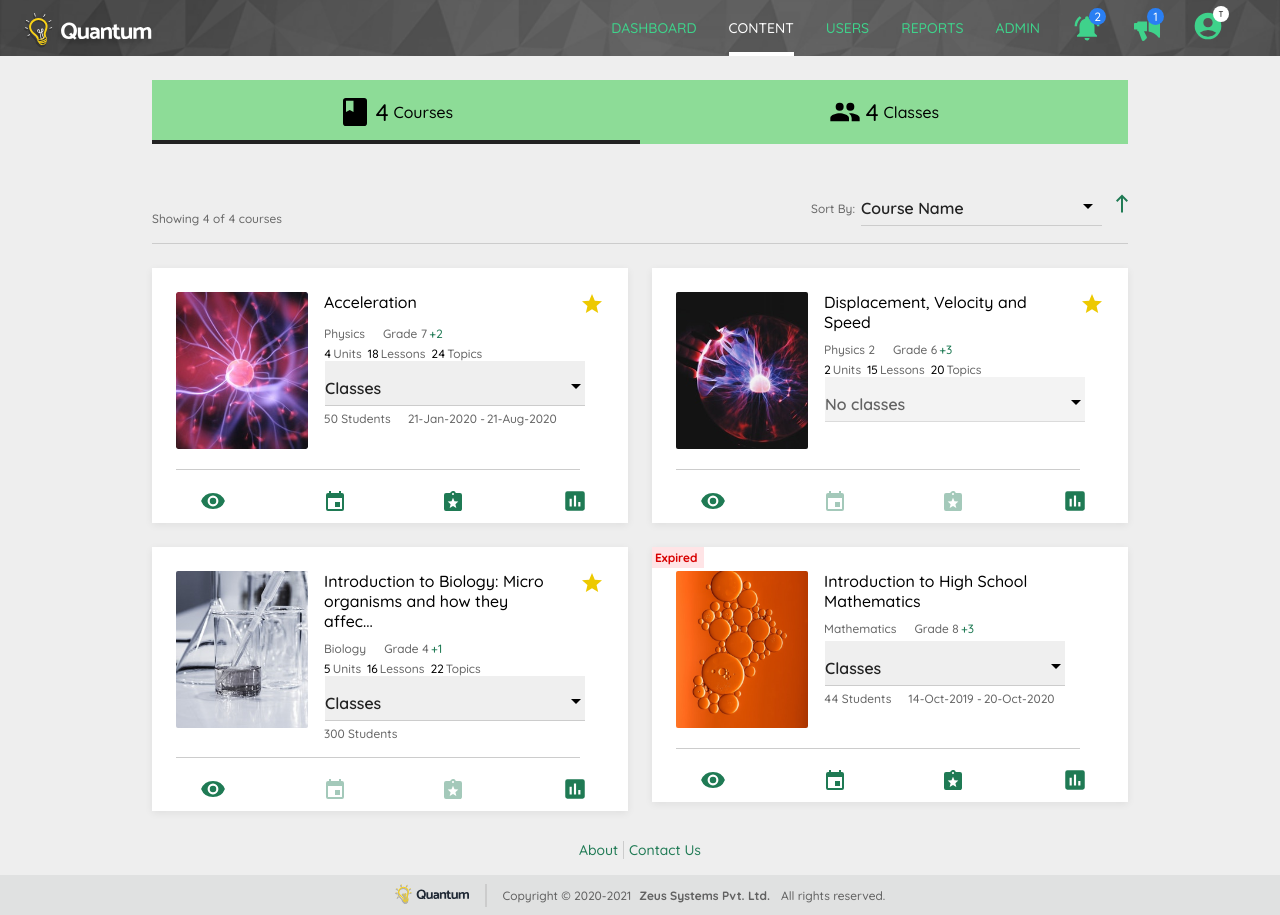
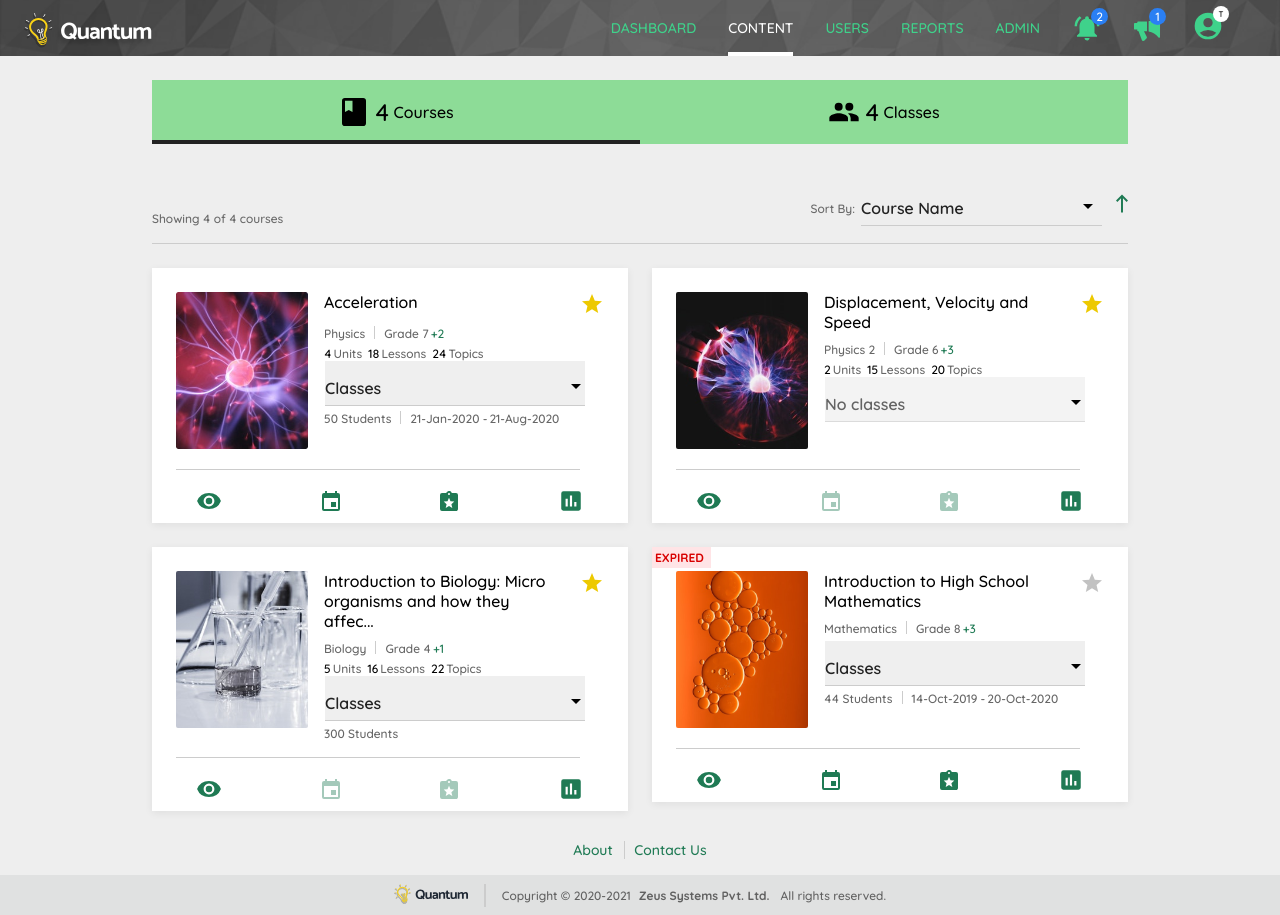
Before and after one commit to AniruddhaZoreOffice/zeuslearning, a plain HTML site: page task5/dashboard.html in a window 1280 px wide. Drawn offline with Linux system fonts and the light colour scheme.

Commit message:
Task 7 done

```diff
--- a/task5/dashboard.html
+++ b/task5/dashboard.html
@@ -154,8 +154,8 @@
     </main>
     <footer>
         <div class="about-section">
-           <div style="width: 42px; border-right: 1px solid #ccc;height:18px;padding-right: 2px;">About &nbsp</div>
-           <div style="padding-left:5px;">Contact Us</div>
+           <div style="width: 42px; border-right: 1px solid #ccc;height:18px;padding-right: 9px;">About &nbsp</div>
+           <div style="padding-left:9px;">Contact Us</div>
         </div>
         <div>
         <div class="end">
--- a/task5/script.js
+++ b/task5/script.js
@@ -19,6 +19,7 @@ const hideDiv = () => {
 
 image.addEventListener('mouseleave', hideDiv);
 hiddenDiv.addEventListener('mouseleave', hideDiv);
+
 
 
 // code to hover on announcements
@@ -236,11 +237,11 @@ if (course.dropdownOptions.length > 0) {
     <div class="specifications">
     <div style="display:flex; align-items:flex-start;">
        <div class="card-title" style="font-size:16px;width:260px;font-weight:500px;">${course.title}</div>
-       ${course.star ? '<img src = "icons/favourite.svg" class="star-icon" >' : ''}
+       ${course.star ? '<img src = "icons/favourite.svg" class="star-icon" >' : '<img src = "icons/favourite.svg" style="filter: grayscale(1)" class="star-icon" >'}
     </div>
     <div style="display:flex; margin-top:10px;">
-       <div class="info" style="font-size:12px;font-weight:500px;color:#666666">${course.subject}</div>
-       <div class="info" style="font-size:12px;margin-left: 18px;display:flex;font-weight:500px;color:#666666" >Grade  ${course.grade} <div style="color:#1F7A54;margin-left:2px;"> ${course.additional}</div></div>
+       <div class="info" style="font-size:12px;color:#666666;border-right: 1px solid #ccc;height:13px;padding-right: 9px;">${course.subject}</div>
+       <div class="info" style="font-size:12px;margin-left: 9px;display:flex;font-weight:500px;color:#666666;" >Grade  ${course.grade} <div style="color:#1F7A54;margin-left:2px;"> ${course.additional}</div></div>
     </div>
       <div style="display:flex; margin-top: 5px; ">
         ${course.units ? `<div class="info" style="font-size:12px;display:flex;font-wieght:700px;">${course.units}<div style="font-weight:500px;margin-left:2px;color:#666666">Units</div> </div>` : ''}
@@ -249,14 +250,14 @@ if (course.dropdownOptions.length > 0) {
       </div>
        ${dropdownHTML}
       <div style="display:flex; margin-top: 5px;">
-        ${course.students ? `<div class="info" style="font-size:12px;font-weight:500px;color:#666666">${course.students} Students</div>` : ''}
-        ${course.startdate ? `<div class="info" style="font-size:12px; margin-left:17px;font-weight:500px;color:#666666">${course.startdate} - </div>` : ''}
-        ${course.enddate ? `<div class="info" style="font-size:12px; margin-left:2px;font-weight:500px;color:#666666">${course.enddate}</div>` : ''}
+        ${course.students ? `<div class="info" style="font-size:12px;font-weight:500px;color:#666666;margin-right:9px;">${course.students} Students</div>` : ''}
+        ${course.startdate ? `<div class="info" style="font-size:12px; padding-left:9px;border-left: 1px solid #ccc;height:13px;color:#666666">${course.startdate} - </div>` : ''}
+        ${course.enddate ? `<div class="info" style="font-size:12px; margin-left:2px;color:#666666">${course.enddate}</div>` : ''}
       </div>
 
     </div>
     </div>
-    <div style="padding-left:24px;padding-right:24px;display:flex;gap:100px;margin-top:18px;padding-bottom:9px;" class="card-footer">${iconsHTML}</div>
+    <div style="padding-left:24px;padding-right:24px;display:flex;gap:100px;margin-top:18px;padding-bottom:9px;justify-content:center;" class="card-footer">${iconsHTML}</div>
     `;
 
     const wrapper = document.createElement("div");
--- a/task5/styles/_common.scss
+++ b/task5/styles/_common.scss
@@ -8,7 +8,7 @@
 
 * {
   font-family: 'Quicksand';
-  font-weight: 500;
+  font-weight: 550;
 }
 
 html {
--- a/task5/styles/dashboard.css
+++ b/task5/styles/dashboard.css
@@ -10,7 +10,7 @@
 
 * {
   font-family: 'Quicksand';
-  font-weight: 500;
+  font-weight: 550;
 }
 
 html {
@@ -150,7 +150,7 @@ border-top: 1px solid #2222221F;
 .count,.count1{
    position: absolute;
   top: 8px;
-  right: -4px;
+  right: -6px;
   width: 17px;
   height: 17px;
   text-align: center;
@@ -206,12 +206,13 @@ height: 100%;
   z-index: 10;
   color: #2d7a46;
   font-size: 14px;
-  font-weight: 500;
+  font-weight: 550;
 }
 
     .menu-item {
   font-size: 14px;
-  font-weight: 500;
+  font-weight: 550;
+  text-transform:uppercase ;
   padding-left: 16px;
   padding-right: 24px;
   display: flex;
@@ -352,7 +353,7 @@ align-items: center;
   padding-right: 7px;
   top: 0px;
   left: 0;
-
+  text-transform: uppercase;
   color: #D80000;
   background-color: #FFE4E6;
   font-size: 12px;
@@ -391,6 +392,7 @@ width: 280px;
 
 .icon {
   opacity: 1;
+  width: 100%;
   transition: opacity 0.3s ease;
 }
 
--- a/task5/styles/index.scss
+++ b/task5/styles/index.scss
@@ -30,7 +30,6 @@ main {
 
 .login-card{
    width: 488px;
-   margin-top: 60px;;
    border-top: 4px solid #3AC7EC;
    background: #FFFFFF ;
    position: relative;
@@ -149,7 +148,6 @@ main {
   font-size: 16px;
   line-height: 1.5;
   padding-top: 10px;
-
 }
 
 #district {
```
Also changed, not shown: task5/index.html (+3 -3 lines), task5/styles/index.css, 1 other file. Lines whose indentation alone changed are shown as unchanged.
